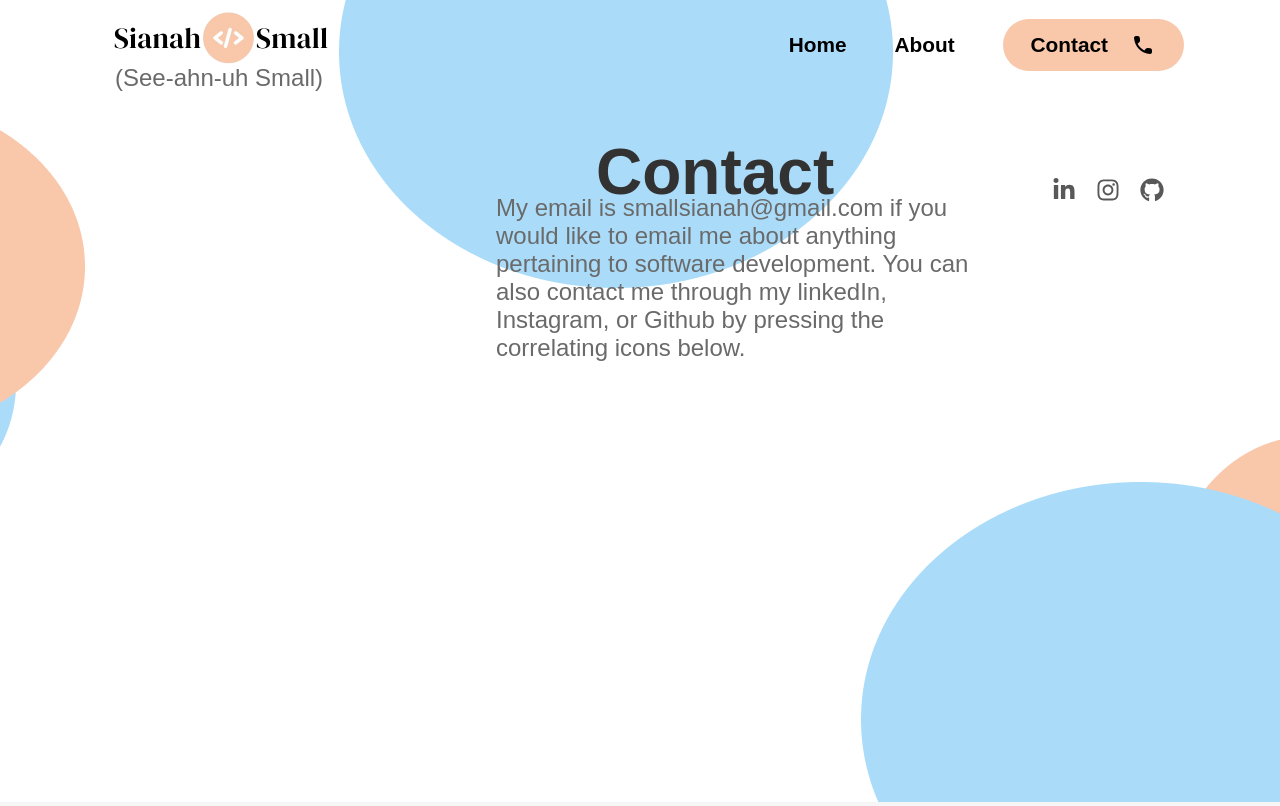
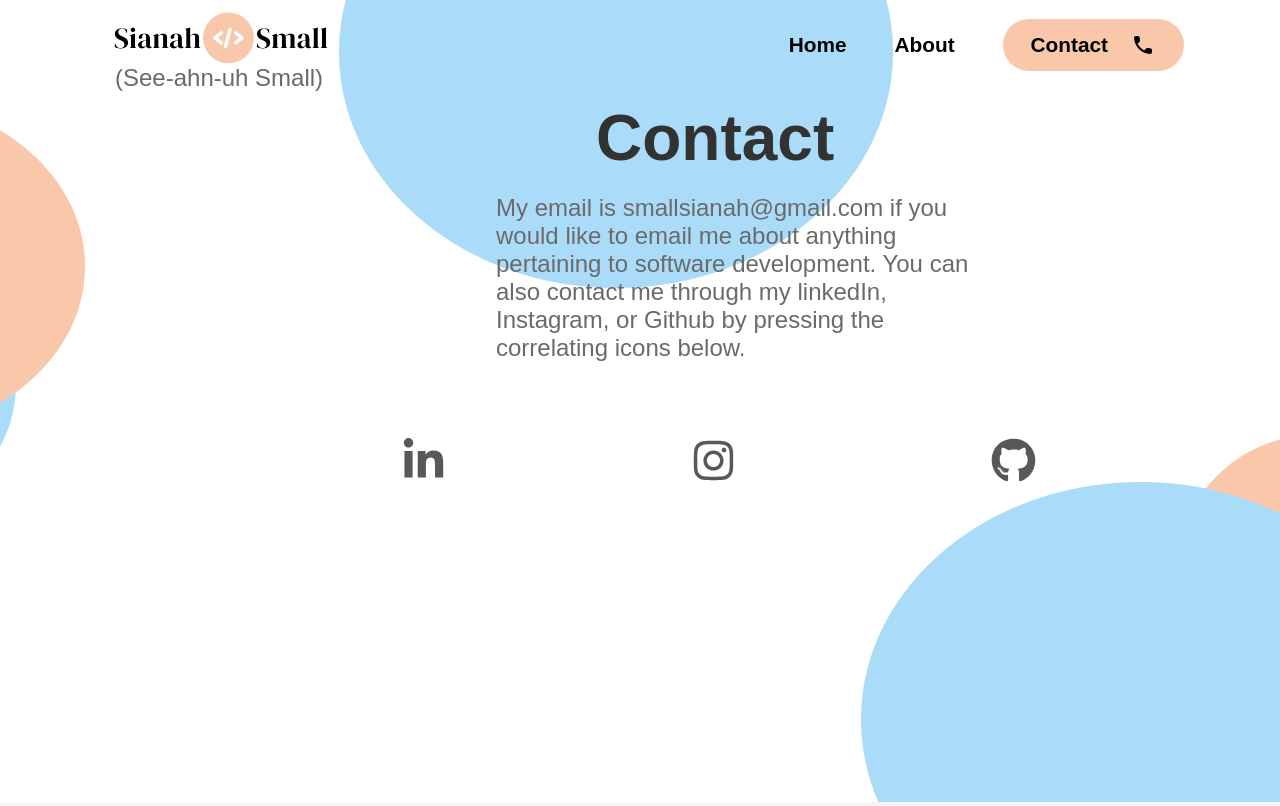
Before and after one commit to Sianah/Sianahs-Website, a React (Create React App) app: page /contact in a window 1280 px wide. Shown: the top 806 px of the page. Built offline with nearby package versions, Linux system fonts and the light colour scheme.

Commit message:
all icons added at bottom and adjusted css

```diff
--- a/src/App.css
+++ b/src/App.css
@@ -207,6 +207,11 @@ nav {
 }
 .footer-icons {
   margin-top: 2.5rem;
+  position: absolute;
+  bottom: -300px;
+  left: 570px;
+
+
 }
 .footer-icons svg {
   font-size: 1.5rem;
--- a/src/Components/Contact.js
+++ b/src/Components/Contact.js
@@ -27,9 +27,9 @@ const Contact = () => {
         </div>
 
         <div className="footer-icons">
-        <FaLinkedinIn />
-        <FaInstagram/>
-        <FaGithub/>
+        <FaLinkedinIn style={{position:'absolute', right:200, fontSize:45,}}/>
+        <FaInstagram style={{position:'absolute', right:-90, fontSize:45,}}/>
+        <FaGithub style = {{position:'absolute', right:-390, fontSize:45,}}/>
         </div>
 
       </div>
```
